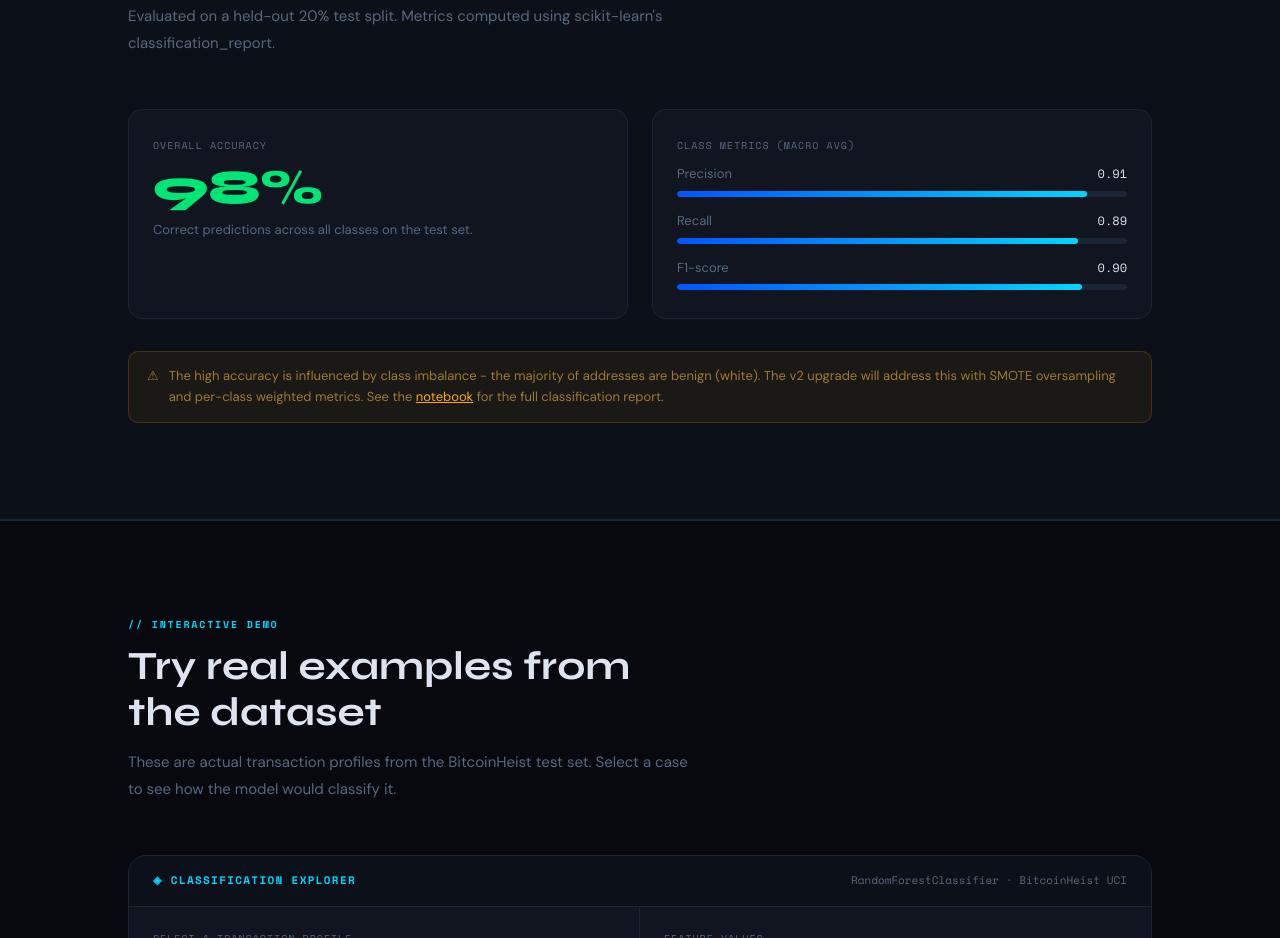
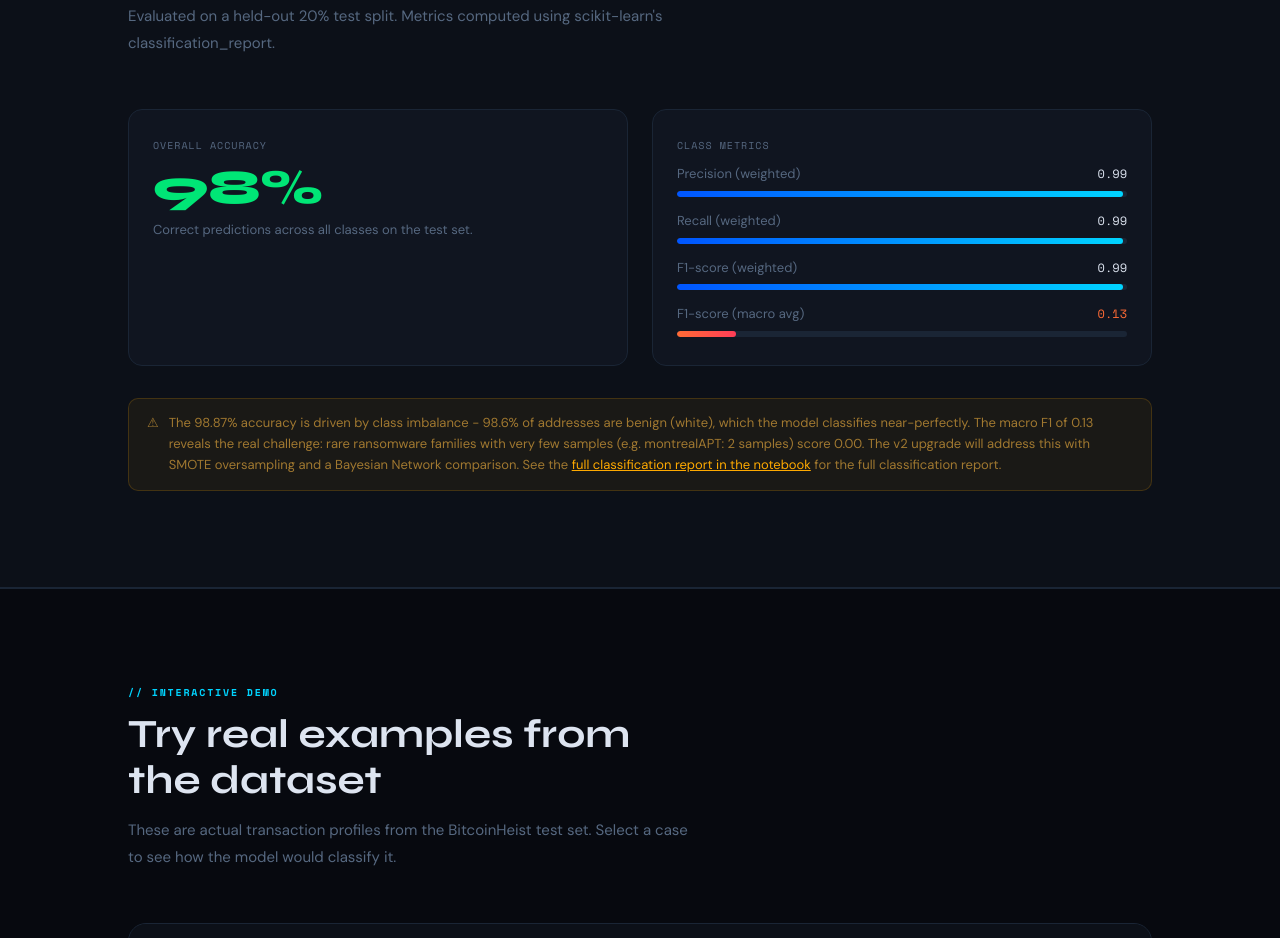
Before and after one commit to Theavinash02/bitcoin-ransomware-detection, a plain HTML site: page index.html in a window 1280 px wide. Shown: the part 3430-4368 px from the top of the page. Drawn offline with nearby package versions, Linux system fonts and the light colour scheme.

Commit message:
update results section with real metrics from notebook run

```diff
--- a/index.html
+++ b/index.html
@@ -914,28 +914,35 @@
           <div class="result-note">Correct predictions across all classes on the test set.</div>
         </div>
         <div class="result-card">
-          <div class="result-card-label">Class metrics (macro avg)</div>
+          <div class="result-card-label">Class metrics</div>
           <div class="metric-bars">
             <div class="metric-row">
               <div class="metric-header">
-                <span class="metric-name">Precision</span>
-                <span class="metric-val">0.91</span>
+                <span class="metric-name">Precision (weighted)</span>
+                <span class="metric-val">0.99</span>
               </div>
-              <div class="bar-track"><div class="bar-fill" data-w="91"></div></div>
+              <div class="bar-track"><div class="bar-fill" data-w="99"></div></div>
             </div>
             <div class="metric-row">
               <div class="metric-header">
-                <span class="metric-name">Recall</span>
-                <span class="metric-val">0.89</span>
+                <span class="metric-name">Recall (weighted)</span>
+                <span class="metric-val">0.99</span>
               </div>
-              <div class="bar-track"><div class="bar-fill" data-w="89"></div></div>
+              <div class="bar-track"><div class="bar-fill" data-w="99"></div></div>
             </div>
             <div class="metric-row">
               <div class="metric-header">
-                <span class="metric-name">F1-score</span>
-                <span class="metric-val">0.90</span>
+                <span class="metric-name">F1-score (weighted)</span>
+                <span class="metric-val">0.99</span>
               </div>
-              <div class="bar-track"><div class="bar-fill" data-w="90"></div></div>
+              <div class="bar-track"><div class="bar-fill" data-w="99"></div></div>
+            </div>
+            <div class="metric-row">
+              <div class="metric-header">
+                <span class="metric-name">F1-score (macro avg)</span>
+                <span class="metric-val" style="color:#ff6b35">0.13</span>
+              </div>
+              <div class="bar-track"><div class="bar-fill" data-w="13" style="background:linear-gradient(90deg,#ff6b35,#ff3d57)"></div></div>
             </div>
           </div>
         </div>
@@ -943,9 +950,8 @@
       <div class="disclaimer reveal" style="transition-delay:.2s">
         <span>⚠</span>
         <span>
-          The high accuracy is influenced by class imbalance - the majority of addresses are benign (white).
-          The v2 upgrade will address this with SMOTE oversampling and per-class weighted metrics.
-          See the <a href="https://github.com/theavinash02/bitcoin-ransomware-detection/blob/main/bitcoin_ransomware.ipynb" style="color:var(--amber);text-decoration:underline">notebook</a> for the full classification report.
+          The 98.87% accuracy is driven by class imbalance - 98.6% of addresses are benign (white), which the model classifies near-perfectly. The macro F1 of 0.13 reveals the real challenge: rare ransomware families with very few samples (e.g. montrealAPT: 2 samples) score 0.00. The v2 upgrade will address this with SMOTE oversampling and a Bayesian Network comparison.
+          See the <a href="https://github.com/theavinash02/bitcoin-ransomware-detection/blob/main/bitcoin_ransomware.ipynb" style="color:var(--amber);text-decoration:underline">full classification report in the notebook</a> for the full classification report.
         </span>
       </div>
     </div>
```
